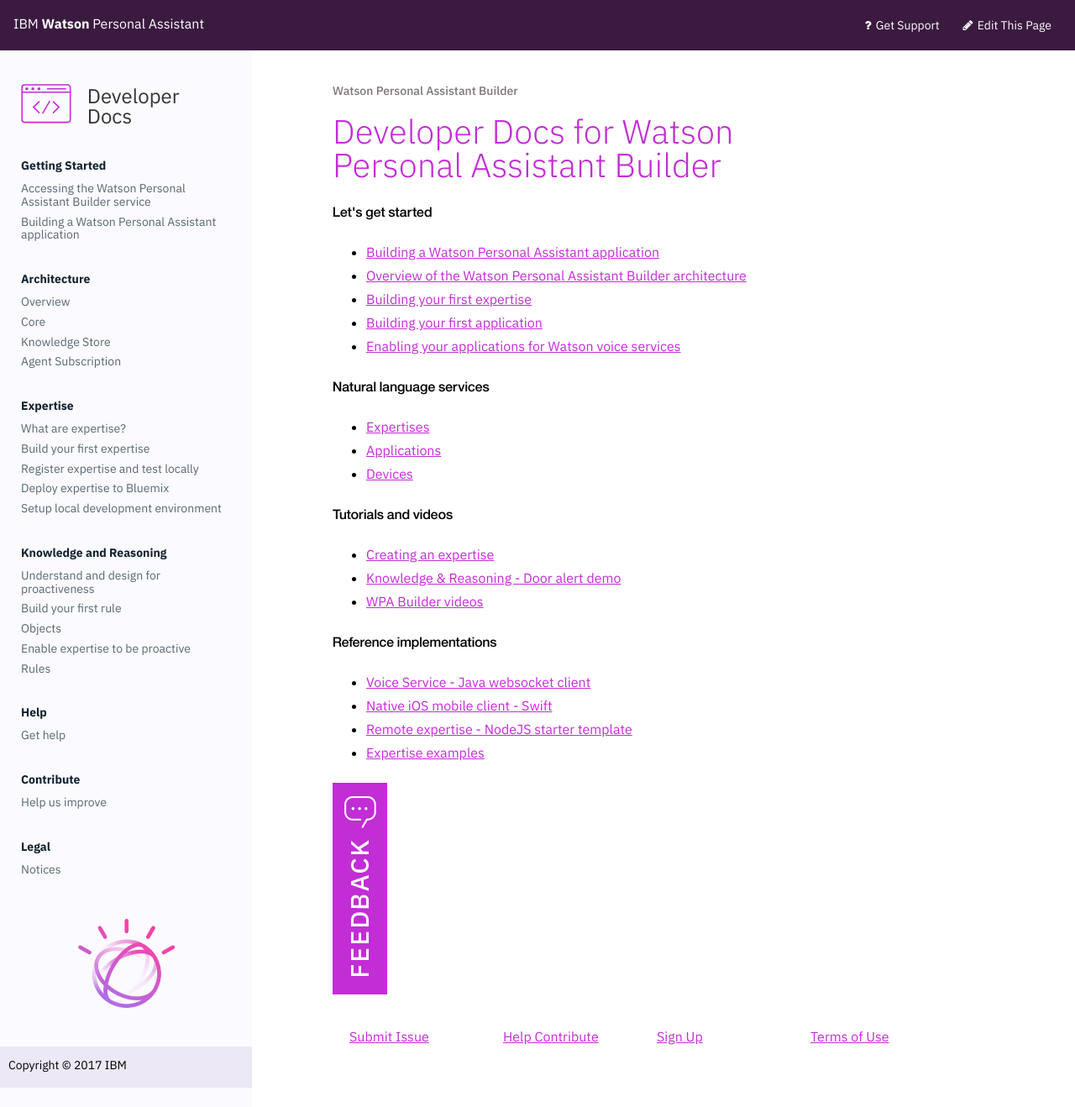
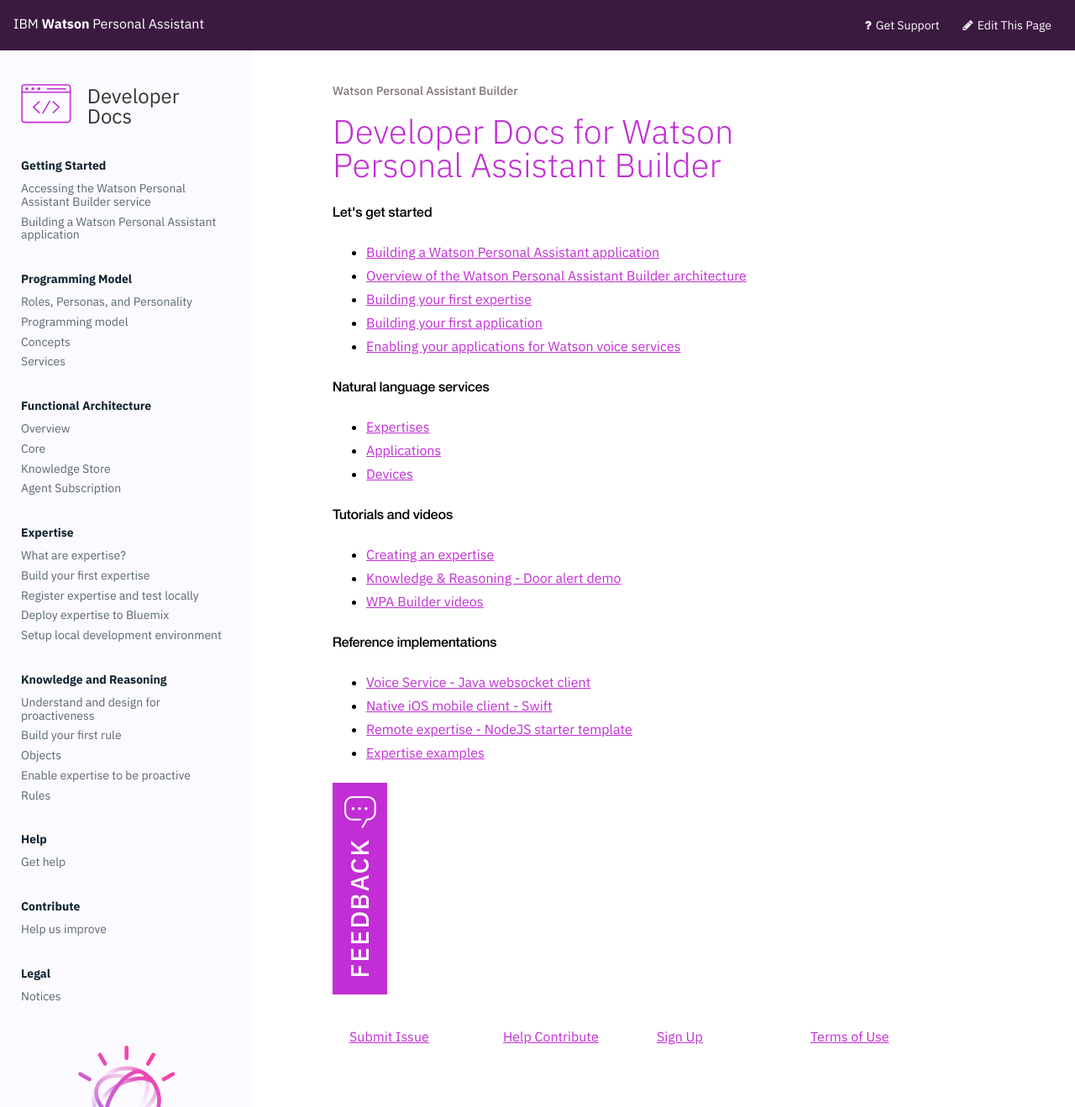
Before and after one commit to benjohnsonnlp/developer, a Jekyll site: the page built from index.md, in a window 1280 px wide. Shown: the whole page at 84% size. Built offline with Jekyll 4.4.1, drawn with Linux system fonts in a browser that asks for light colours.

Commit message:
adding back programming model section that will be updated by others

```diff
--- a/_data/sections.yml
+++ b/_data/sections.yml
@@ -7,8 +7,12 @@
   title: Getting Started
   icon: book
 
+programming-model:
+  title: Programming Model
+  icon: graduation-cap
+
 understand-service:
-  title: Architecture
+  title: Functional Architecture
   icon: graduation-cap
 
 expertise:
```
